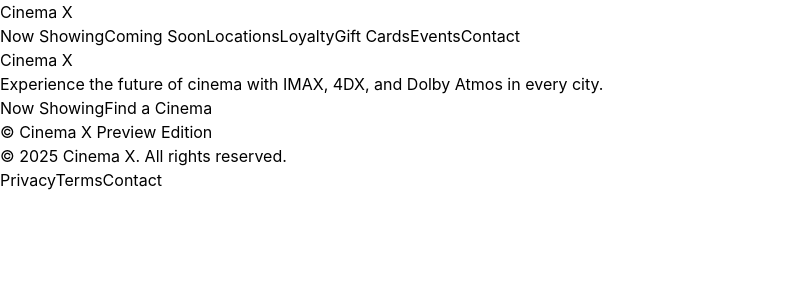
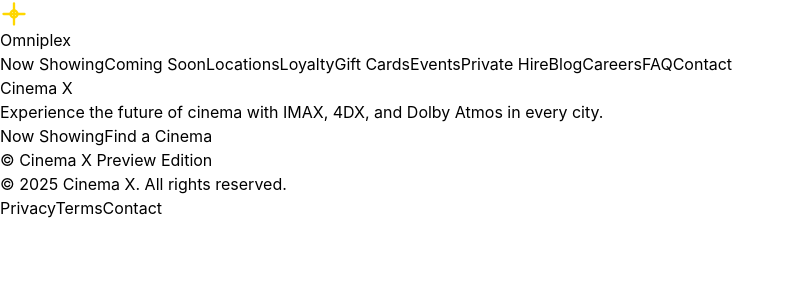
Before and after one commit to martymcquaid/cinema, a React (Vite) app: page / in a window 1280 px wide. Shown: the top 300 px of the page, without its empty margins (0-794 px from the left). Built offline with nearby package versions, Linux system fonts and the light colour scheme.

Commit message:
AI edit: /root/ChitterChat/team-call-connect/TwilioAPIService/chipify_projects/337cb149-c3c0-45e7-8d71-42f26fa529a0/src/components/Header.tsx

```diff
--- a/src/components/Header.tsx
+++ b/src/components/Header.tsx
@@ -1,21 +1,52 @@
 import React from 'react'
-import { Link } from 'react-router-dom'
+import { NavLink } from 'react-router-dom'
 
 const Header: React.FC = () => {
   return (
-    <header className="bg-black/70 backdrop-filter backdrop-blur-lg sticky top-0 z-50 border-b border-slate-800/70">
+    <header className="bg-black/90 backdrop-filter backdrop-blur-lg sticky top-0 z-50 border-b border-slate-800/70">
       <nav className="container mx-auto px-4 py-3 flex items-center justify-between">
-        <Link to="/" className="flex items-center space-x-2">
-          <span className="text-blue-400 font-bold text-xl tracking-wide">Cinema X</span>
-        </Link>
-        <div className="hidden md:flex space-x-6 text-sm text-slate-200">
-          <Link to="/now" className="hover:text-blue-300">Now Showing</Link>
-          <Link to="/coming-soon" className="hover:text-blue-300">Coming Soon</Link>
-          <Link to="/locations" className="hover:text-blue-300">Locations</Link>
-          <Link to="/loyalty" className="hover:text-blue-300">Loyalty</Link>
-          <Link to="/gift-cards" className="hover:text-blue-300">Gift Cards</Link>
-          <Link to="/events" className="hover:text-blue-300">Events</Link>
-          <Link to="/contact" className="hover:text-blue-300">Contact</Link>
+        <NavLink to="/" className="flex items-center space-x-2">
+          <svg width="28" height="28" viewBox="0 0 24 24" fill="none" stroke="gold" strokeWidth="2" strokeLinecap="round" strokeLinejoin="round" aria-label="Omniplex logo">
+            <path d="M3 12h18" />
+            <path d="M12 3v18" />
+            <circle cx="12" cy="12" r="3" />
+          </svg>
+          <span className="text-yellow-300 font-extrabold text-xl tracking-wide">Omniplex</span>
+        </NavLink>
+        <div className="hidden md:flex items-center space-x-6 text-sm text-slate-200">
+          <NavLink to="/now" className={({isActive}) => "hover:text-yellow-300" + (isActive ? " text-yellow-300" : "")}>
+            Now Showing
+          </NavLink>
+          <NavLink to="/coming-soon" className={({isActive}) => "hover:text-yellow-300" + (isActive ? " text-yellow-300" : "")}>
+            Coming Soon
+          </NavLink>
+          <NavLink to="/locations" className={({isActive}) => "hover:text-yellow-300" + (isActive ? " text-yellow-300" : "")}>
+            Locations
+          </NavLink>
+          <NavLink to="/loyalty" className={({isActive}) => "hover:text-yellow-300" + (isActive ? " text-yellow-300" : "")}>
+            Loyalty
+          </NavLink>
+          <NavLink to="/gift-cards" className={({isActive}) => "hover:text-yellow-300" + (isActive ? " text-yellow-300" : "")}>
+            Gift Cards
+          </NavLink>
+          <NavLink to="/events" className={({isActive}) => "hover:text-yellow-300" + (isActive ? " text-yellow-300" : "")}>
+            Events
+          </NavLink>
+          <NavLink to="/private-hire" className={({isActive}) => "hover:text-yellow-300" + (isActive ? " text-yellow-300" : "")}>
+            Private Hire
+          </NavLink>
+          <NavLink to="/blog" className={({isActive}) => "hover:text-yellow-300" + (isActive ? " text-yellow-300" : "")}>
+            Blog
+          </NavLink>
+          <NavLink to="/careers" className={({isActive}) => "hover:text-yellow-300" + (isActive ? " text-yellow-300" : "")}>
+            Careers
+          </NavLink>
+          <NavLink to="/faq" className={({isActive}) => "hover:text-yellow-300" + (isActive ? " text-yellow-300" : "")}>
+            FAQ
+          </NavLink>
+          <NavLink to="/contact" className={({isActive}) => "hover:text-yellow-300" + (isActive ? " text-yellow-300" : "")}>
+            Contact
+          </NavLink>
         </div>
       </nav>
     </header>
--- a/src/components/SeatMap.tsx
+++ b/src/components/SeatMap.tsx
@@ -18,6 +18,11 @@
       onChange(next)
       return next
     })
+  }
+
+  // basic guard to avoid rendering empty seating area
+  if (!rows?.length || cols <= 0) {
+    return <div className="p-4 bg-slate-900 rounded-xl shadow-inner">Loading seating…</div>
   }
 
   // simple layout: grid with rows x cols
```
